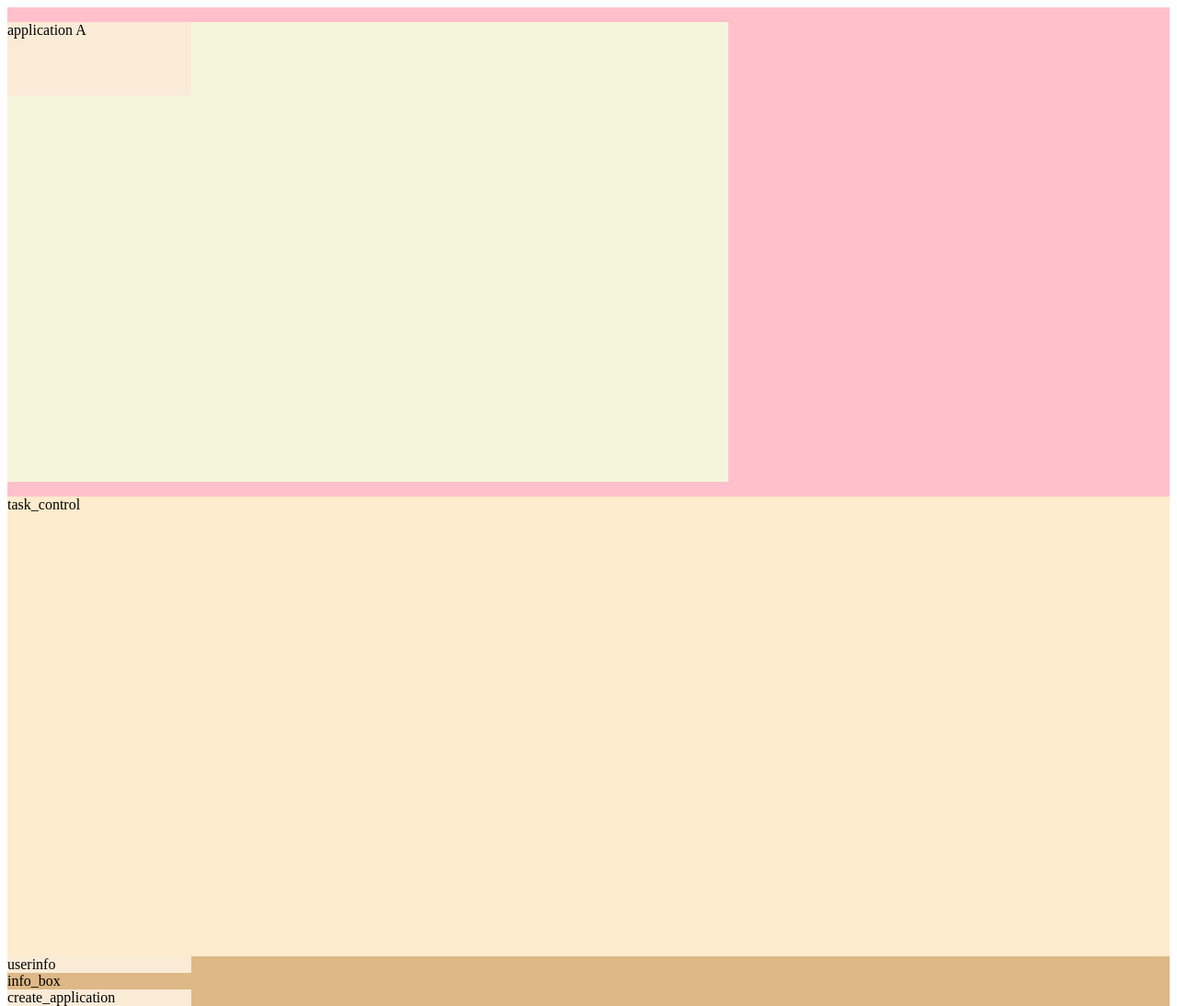
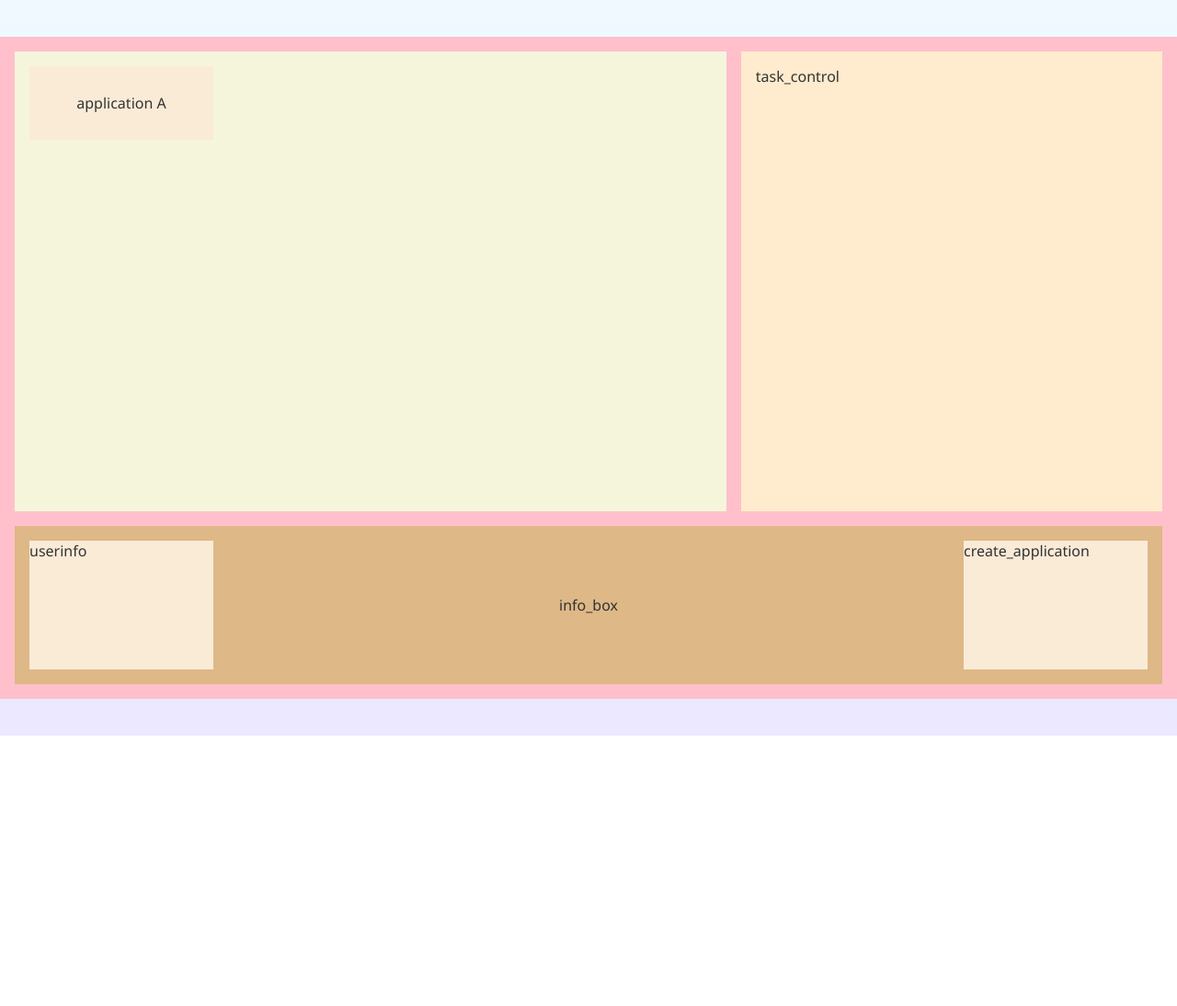
Before and after one commit to kvker/GenAIApplicationsCenter, a plain HTML site: page index.html in a window 1280 px wide. Shown: the whole page at 92% size. After the commit the page ends 800 px from the top, so only its background shows below. Drawn offline with Linux system fonts and the light colour scheme; the site is published under a folder, as on GitHub Pages, so addresses that start at the root find nothing.

Commit message:
fix 修复引用样式文件路径问题

```diff
--- a/index.html
+++ b/index.html
@@ -8,8 +8,8 @@
   <title>生成式AI应用中心</title>
   <meta name="keywords" content="AI，人工智能，学习AI，创建AI应用，AI赚钱，文字创作，写作，作曲，文章生成，聊天，视频，论文，周报，日报">
   <meta name="description" content="牛逼的生成式AI桌面工具。">
-  <link rel="stylesheet" href="/styles/variable.css">
-  <link rel="stylesheet" href="/styles/main.css">
+  <link rel="stylesheet" href="styles/variable.css">
+  <link rel="stylesheet" href="styles/main.css">
   <style>
     body {
       display: flex;
```
